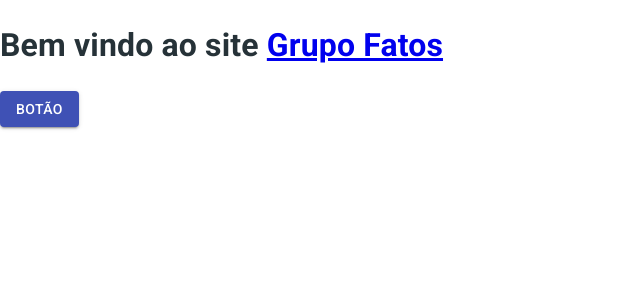
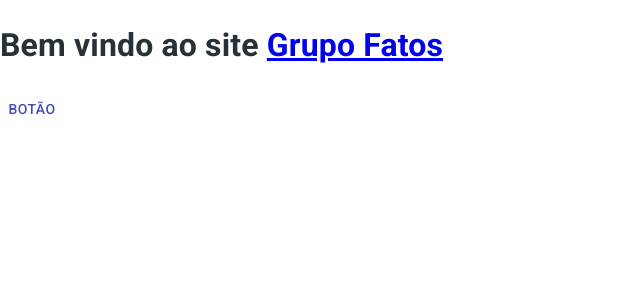
Before and after one commit to Akastro/GrupoFatos, a Next.js app: page / in a window 1280 px wide. Shown: the top 300 px of the page, without its empty margins (0-640 px from the left). Built offline with nearby package versions, Linux system fonts and the light colour scheme.

Commit message:
87° commit

```diff
--- a/src/pages/index.js
+++ b/src/pages/index.js
@@ -9,7 +9,7 @@ export default function Home() {
           Bem vindo ao site  <a href="https://grupofatos.com.br">Grupo Fatos</a>
         </h1>
 
-        <Button variant="contained"color="primary">Botão</Button>
+        <Button color="primary">Botão</Button>
 
 
     </div>
```
